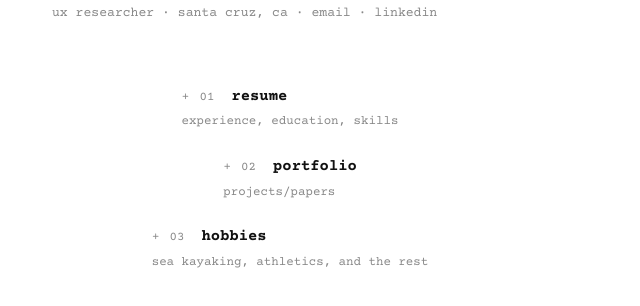
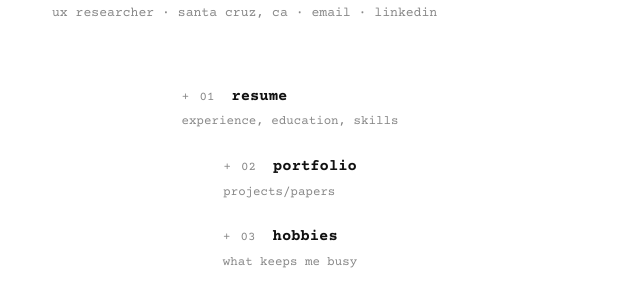
Before and after one commit to mgruender/about, a plain HTML site: page index.html in a window 1280 px wide. Shown: the part 98-404 px from the top of the page, without its empty margins (0-640 px from the left). Drawn offline with nearby package versions, Linux system fonts and the light colour scheme.

Commit message:
Update menu description in index.html

```diff
--- a/index.html
+++ b/index.html
@@ -36,7 +36,7 @@
           <span class="menu-num">03</span>
           <span class="menu-label">hobbies</span>
         </div>
-        <span class="menu-desc">sea kayaking, athletics, and the rest</span>
+        <span class="menu-desc">what keeps me busy</span>
       </a>
     </nav>
 
```
